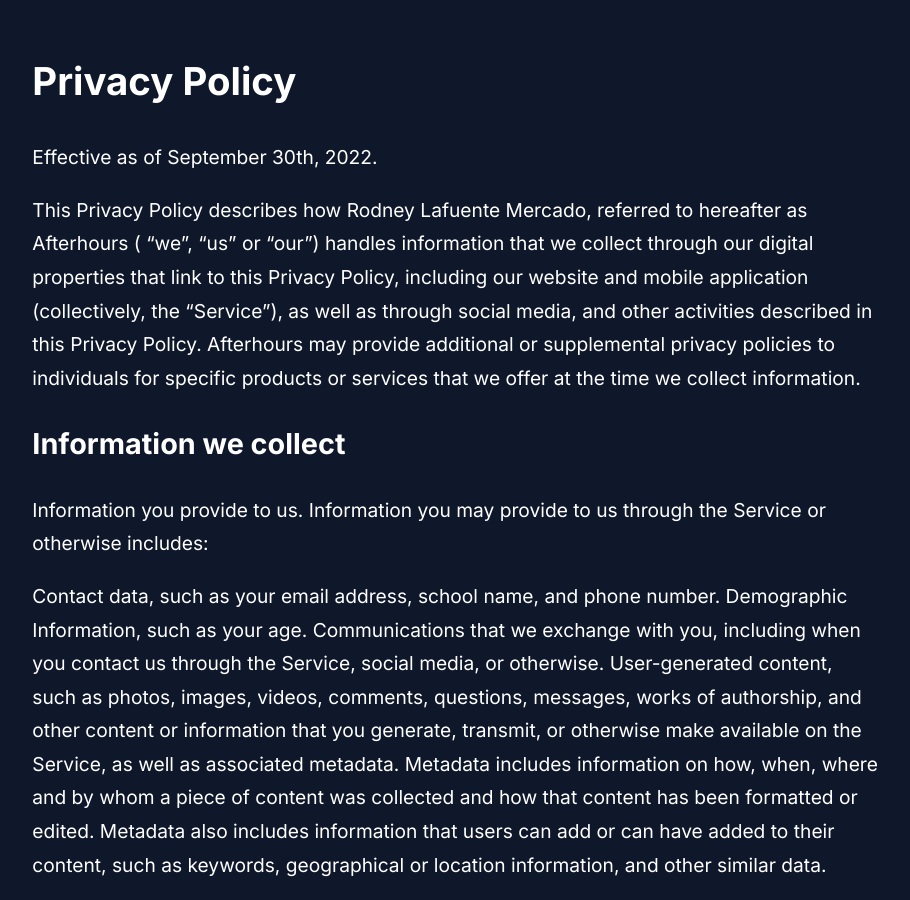
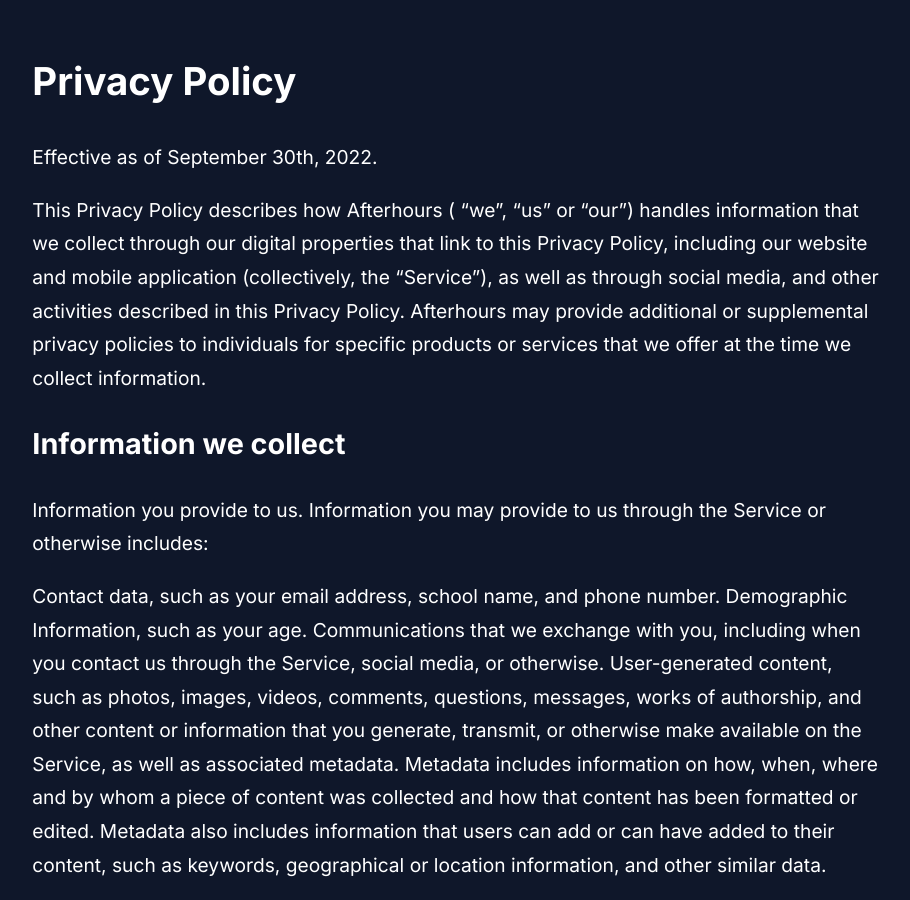
Before and after one commit to rodlaf/afterhours-page, a Jekyll site: the page built from privacy.md, in a window 1280 px wide and 900 px high. Shown: the whole window, without its empty margins (184-1094 px from the left). Built offline with Jekyll 4.4.1, drawn with Linux system fonts in a browser that asks for light colours; some of the changed lines change nothing that is shown; some of the changed text lies outside the part shown.

Commit message:
update privacy.md

```diff
--- a/privacy.md
+++ b/privacy.md
@@ -7,7 +7,7 @@
 
 Effective as of September 30th, 2022.
 
-This Privacy Policy describes how Rodney Lafuente Mercado, referred to hereafter as Afterhours (
+This Privacy Policy describes how Afterhours (
 "we", “us” or "our") handles information that we collect through our digital properties that link to
 this Privacy Policy, including our website and mobile application (collectively, the “Service”), as
 well as through social media, and other activities described in this Privacy Policy. Afterhours may
@@ -223,6 +223,4 @@
 
 ## How to contact us
 
-Email: rodneyslafuente@gmail.com
-Mail: 56 Linnaean St #213, Cambridge, MA 02138
-Phone: (605) 202-0853
+Email: contact.afterhours.app@gmail.com
```
